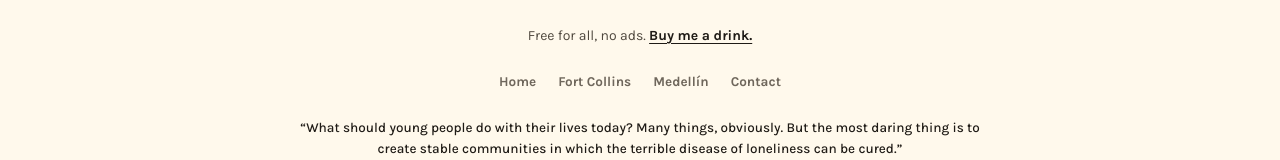
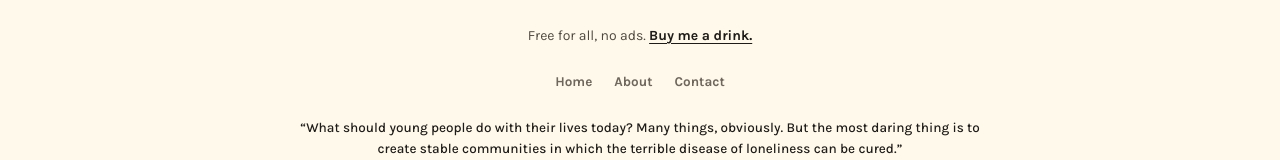
Before and after one commit to someplace-social/someplace_social, a Next.js app: page / in a window 1280 px wide. Shown: the part 1346-1506 px from the top of the page. Built offline with nearby package versions, Linux system fonts and the light colour scheme.

Commit message:
Update footer navigation to Home, About, and Contact links

```diff
--- a/app/components/Footer.tsx
+++ b/app/components/Footer.tsx
@@ -1,5 +1,5 @@
 import Link from 'next/link';
-import { type CityConfig, getAllCities } from '../lib/cities';
+import { type CityConfig } from '../lib/cities';
 import styles from './Footer.module.css';
 
 interface FooterProps {
@@ -7,8 +7,9 @@ interface FooterProps {
 }
 
 export default function Footer({ city }: FooterProps) {
+  const homeHref = city ? `/${city.slug}/events` : '/';
+  const aboutHref = city ? `/${city.slug}/about` : '/about';
   const contactHref = city ? `/${city.slug}/contact` : '/contact';
-  const cities = getAllCities();
 
   return (
     <footer className={styles.footer}>
@@ -26,23 +27,12 @@ export default function Footer({ city }: FooterProps) {
             </a>
           </div>
           <nav className={styles.footerNav} aria-label="Footer navigation">
-            <Link href="/" className={styles.footerNavLink}>
+            <Link href={homeHref} className={styles.footerNavLink}>
               Home
             </Link>
-            {cities.map((c) => {
-              const isActive = city?.slug === c.slug;
-              return (
-                <Link
-                  key={c.slug}
-                  href={`/${c.slug}/events`}
-                  className={`${styles.footerNavLink} ${
-                    isActive ? styles.footerNavLinkActive : ''
-                  }`}
-                >
-                  {c.name}
-                </Link>
-              );
-            })}
+            <Link href={aboutHref} className={styles.footerNavLink}>
+              About
+            </Link>
             <Link href={contactHref} className={styles.footerNavLink}>
               Contact
             </Link>
```
